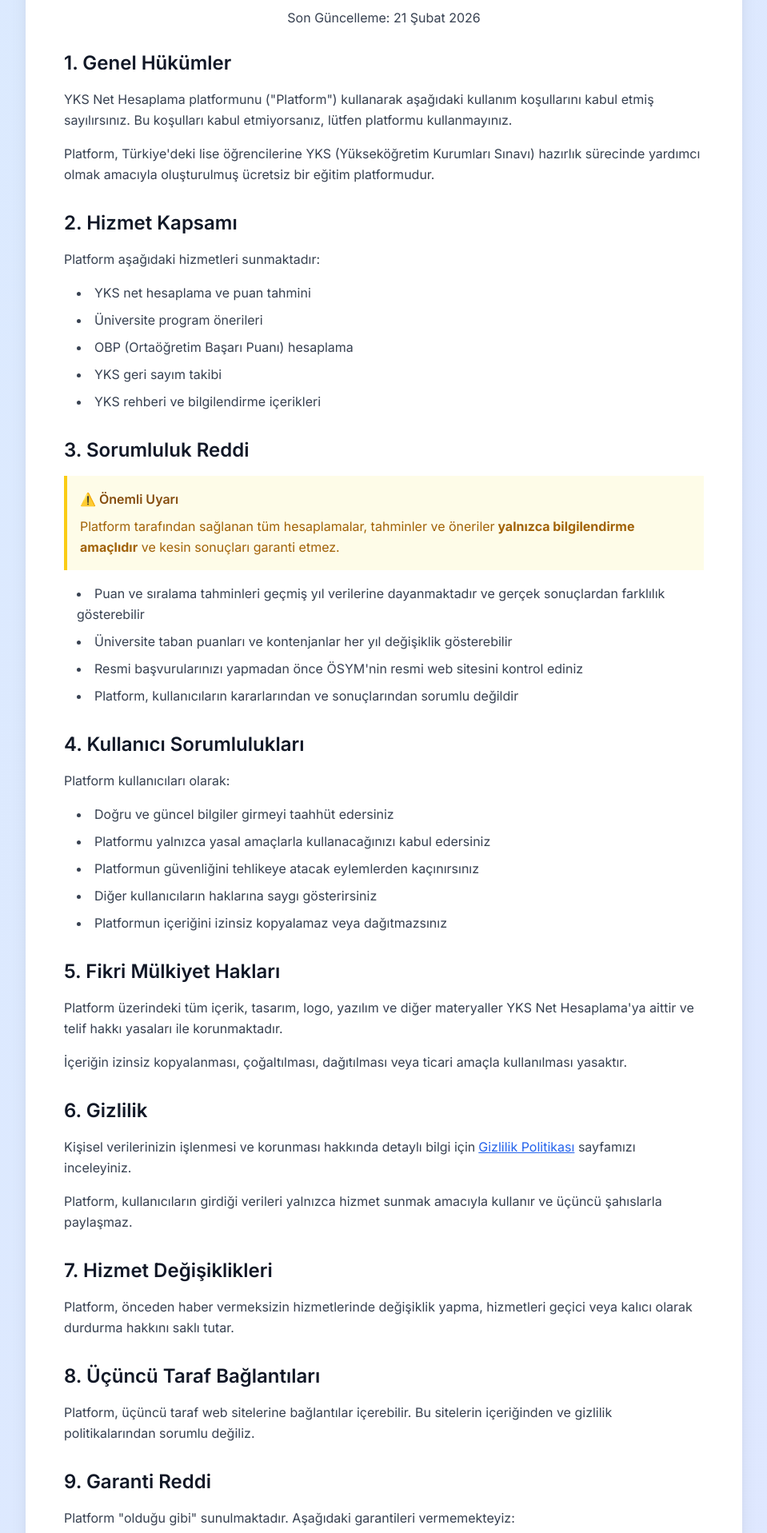
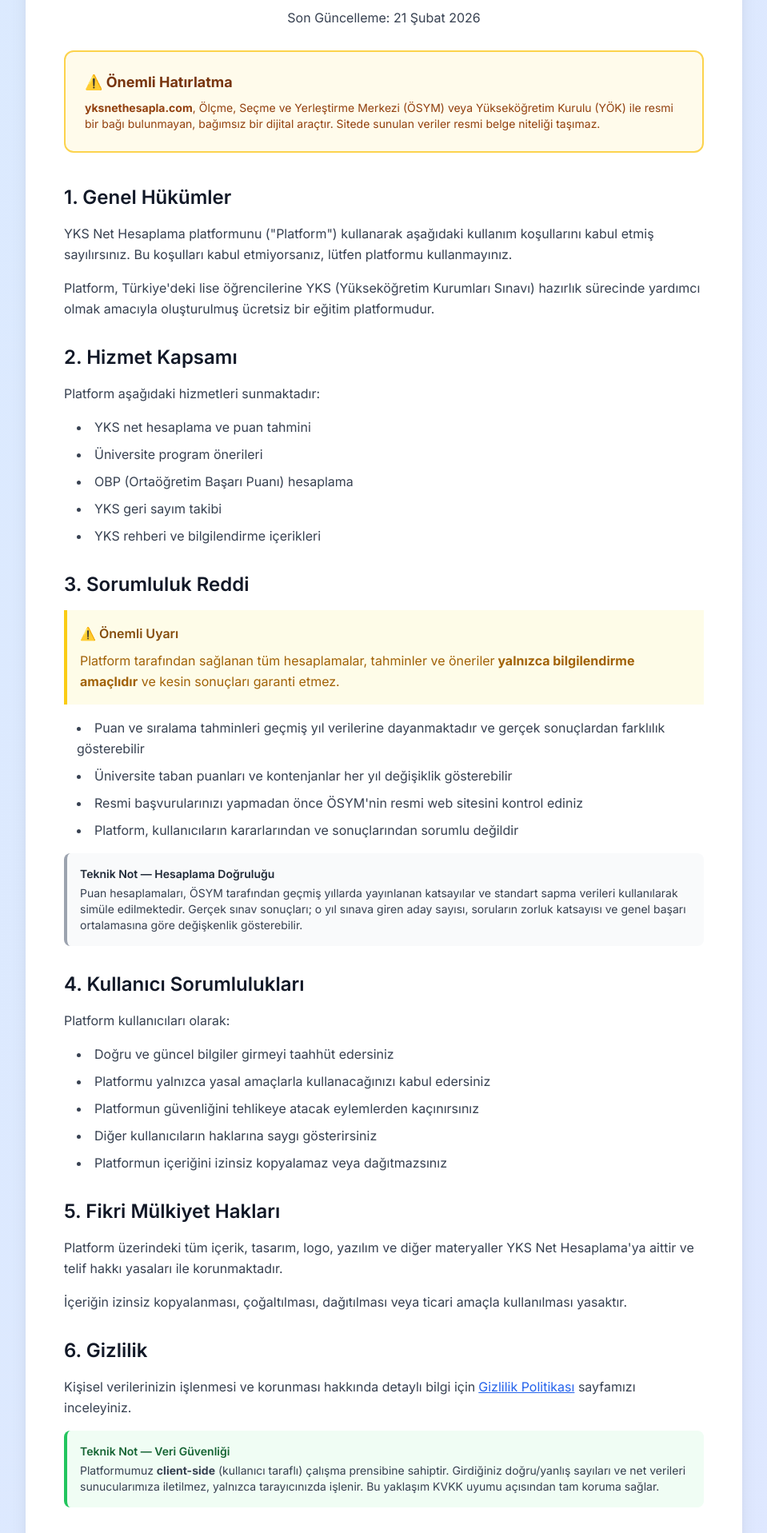
Before and after one commit to mert121212/yks-net-hesaplama, a Next.js app: page /kullanim-kosullari in a window 1280 px wide. Shown: the part 203-2120 px from the top of the page at 80% size, without its empty margins (160-1119 px from the left). Built offline with nearby package versions, Linux system fonts and the light colour scheme.

Commit message:
fix: kullanim-kosullari - OSYM bağımsızlık uyarısı, teknik sorumluluk reddi, client-side veri notu, e-posta tutarsızlığı düzeltildi

```diff
--- a/src/app/kullanim-kosullari/page.tsx
+++ b/src/app/kullanim-kosullari/page.tsx
@@ -1,8 +1,10 @@
 import type { Metadata } from 'next'
+import Link from 'next/link'
 
 export const metadata: Metadata = {
-    title: 'Kullanım Koşulları | YKS Net Hesaplama',
-    description: 'YKS Net Hesaplama platformu kullanım koşulları, hizmet şartları ve sorumluluk reddi.',
+    title: 'Kullanım Koşulları | YKS Net Hesaplama - yksnethesapla.com',
+    description: 'yksnethesapla.com kullanım koşulları, sorumluluk reddi ve hizmet şartları. ÖSYM ile resmi bağı bulunmayan bağımsız bir platform.',
+    alternates: { canonical: 'https://yksnethesapla.com/kullanim-kosullari' },
 }
 
 export default function KullanimKosullariPage() {
@@ -16,6 +18,16 @@
                     <p className="text-center text-gray-600 mb-8">
                         Son Güncelleme: 21 Şubat 2026
                     </p>
+
+                    {/* Resmi kurum değildir uyarısı */}
+                    <div className="bg-amber-50 border-2 border-amber-300 rounded-xl p-6 mb-10">
+                        <h2 className="text-lg font-bold text-amber-900 mb-2">⚠️ Önemli Hatırlatma</h2>
+                        <p className="text-amber-800 text-sm">
+                            <strong>yksnethesapla.com</strong>, Ölçme, Seçme ve Yerleştirme Merkezi (ÖSYM) veya
+                            Yükseköğretim Kurulu (YÖK) ile resmi bir bağı bulunmayan, bağımsız bir dijital araçtır.
+                            Sitede sunulan veriler resmi belge niteliği taşımaz.
+                        </p>
+                    </div>
 
                     <div className="space-y-8 text-gray-700 leading-relaxed">
                         <section>
@@ -59,7 +71,7 @@
                                     <strong> yalnızca bilgilendirme amaçlıdır</strong> ve kesin sonuçları garanti etmez.
                                 </p>
                             </div>
-                            <ul className="list-disc list-inside space-y-2 ml-4">
+                            <ul className="list-disc list-inside space-y-2 ml-4 mb-4">
                                 <li>
                                     Puan ve sıralama tahminleri geçmiş yıl verilerine dayanmaktadır ve
                                     gerçek sonuçlardan farklılık gösterebilir
@@ -68,12 +80,21 @@
                                     Üniversite taban puanları ve kontenjanlar her yıl değişiklik gösterebilir
                                 </li>
                                 <li>
-                                    Resmi başvurularınızı yapmadan önce ÖSYM'nin resmi web sitesini kontrol ediniz
+                                    Resmi başvurularınızı yapmadan önce ÖSYM&apos;nin resmi web sitesini kontrol ediniz
                                 </li>
                                 <li>
                                     Platform, kullanıcıların kararlarından ve sonuçlarından sorumlu değildir
                                 </li>
                             </ul>
+                            <div className="bg-gray-50 border-l-4 border-gray-400 p-4 rounded-lg text-sm">
+                                <p className="font-semibold text-gray-800 mb-1">Teknik Not — Hesaplama Doğruluğu</p>
+                                <p className="text-gray-700">
+                                    Puan hesaplamaları, ÖSYM tarafından geçmiş yıllarda yayınlanan katsayılar ve
+                                    standart sapma verileri kullanılarak simüle edilmektedir. Gerçek sınav sonuçları;
+                                    o yıl sınava giren aday sayısı, soruların zorluk katsayısı ve genel başarı
+                                    ortalamasına göre değişkenlik gösterebilir.
+                                </p>
+                            </div>
                         </section>
 
                         <section>
@@ -112,14 +133,19 @@
                             </h2>
                             <p className="mb-4">
                                 Kişisel verilerinizin işlenmesi ve korunması hakkında detaylı bilgi için
-                                <a href="/privacy" className="text-blue-600 hover:text-blue-800 underline ml-1">
+                                <Link href="/privacy" className="text-blue-600 hover:text-blue-800 underline ml-1">
                                     Gizlilik Politikası
-                                </a> sayfamızı inceleyiniz.
+                                </Link> sayfamızı inceleyiniz.
                             </p>
-                            <p>
-                                Platform, kullanıcıların girdiği verileri yalnızca hizmet sunmak amacıyla
-                                kullanır ve üçüncü şahıslarla paylaşmaz.
-                            </p>
+                            <div className="bg-green-50 border-l-4 border-green-500 p-4 rounded-lg text-sm">
+                                <p className="font-semibold text-green-800 mb-1">Teknik Not — Veri Güvenliği</p>
+                                <p className="text-gray-700">
+                                    Platformumuz <strong>client-side</strong> (kullanıcı taraflı) çalışma prensibine
+                                    sahiptir. Girdiğiniz doğru/yanlış sayıları ve net verileri sunucularımıza
+                                    iletilmez, yalnızca tarayıcınızda işlenir. Bu yaklaşım KVKK uyumu açısından
+                                    tam koruma sağlar.
+                                </p>
+                            </div>
                         </section>
 
                         <section>
@@ -197,11 +223,11 @@
                                 Kullanım koşulları hakkında sorularınız için bizimle iletişime geçebilirsiniz:
                             </p>
                             <div className="bg-gray-50 p-4 rounded-lg">
-                                <p><strong>E-posta:</strong> info@yksnethesaplama.com</p>
+                                <p><strong>E-posta:</strong> mertcaliskan36065d@gmail.com</p>
                                 <p className="mt-2">
-                                    <a href="/iletisim" className="text-blue-600 hover:text-blue-800 underline">
+                                    <Link href="/iletisim" className="text-blue-600 hover:text-blue-800 underline">
                                         İletişim sayfasını ziyaret edin →
-                                    </a>
+                                    </Link>
                                 </p>
                             </div>
                         </section>
```
